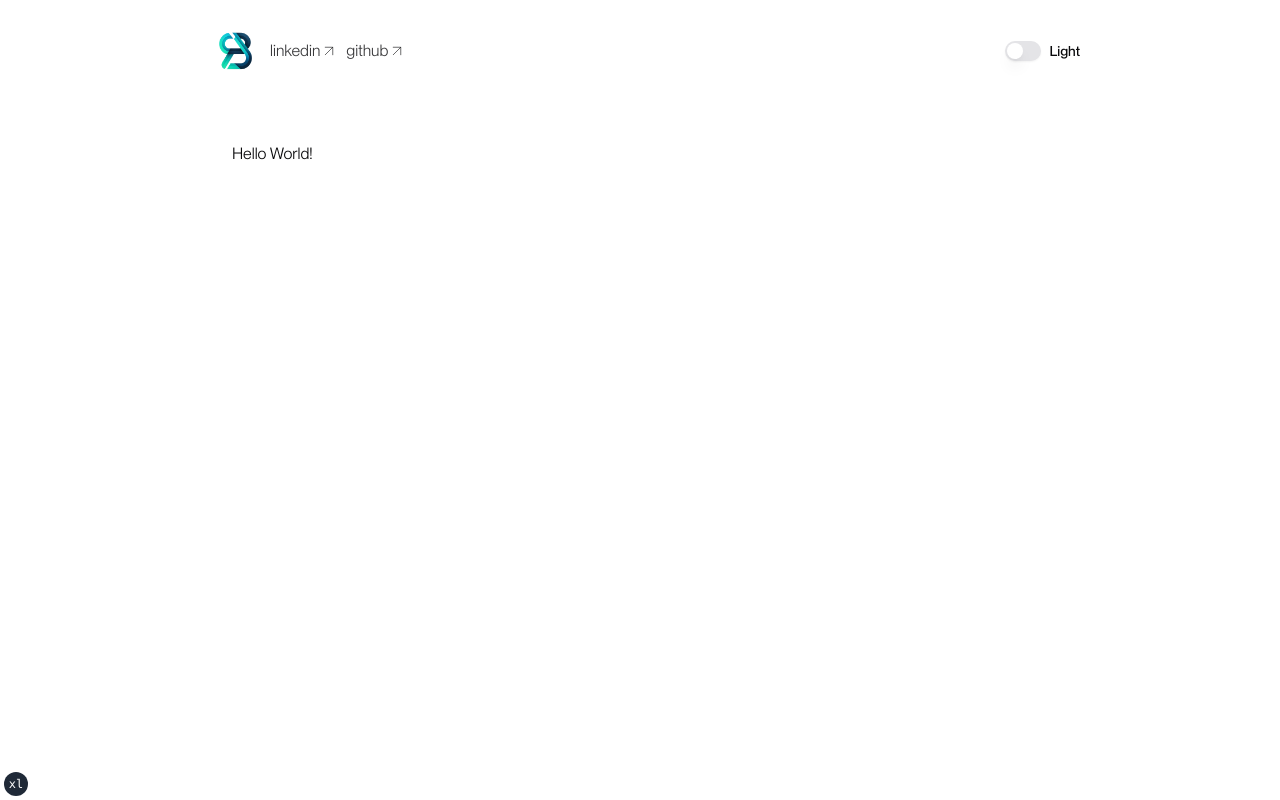
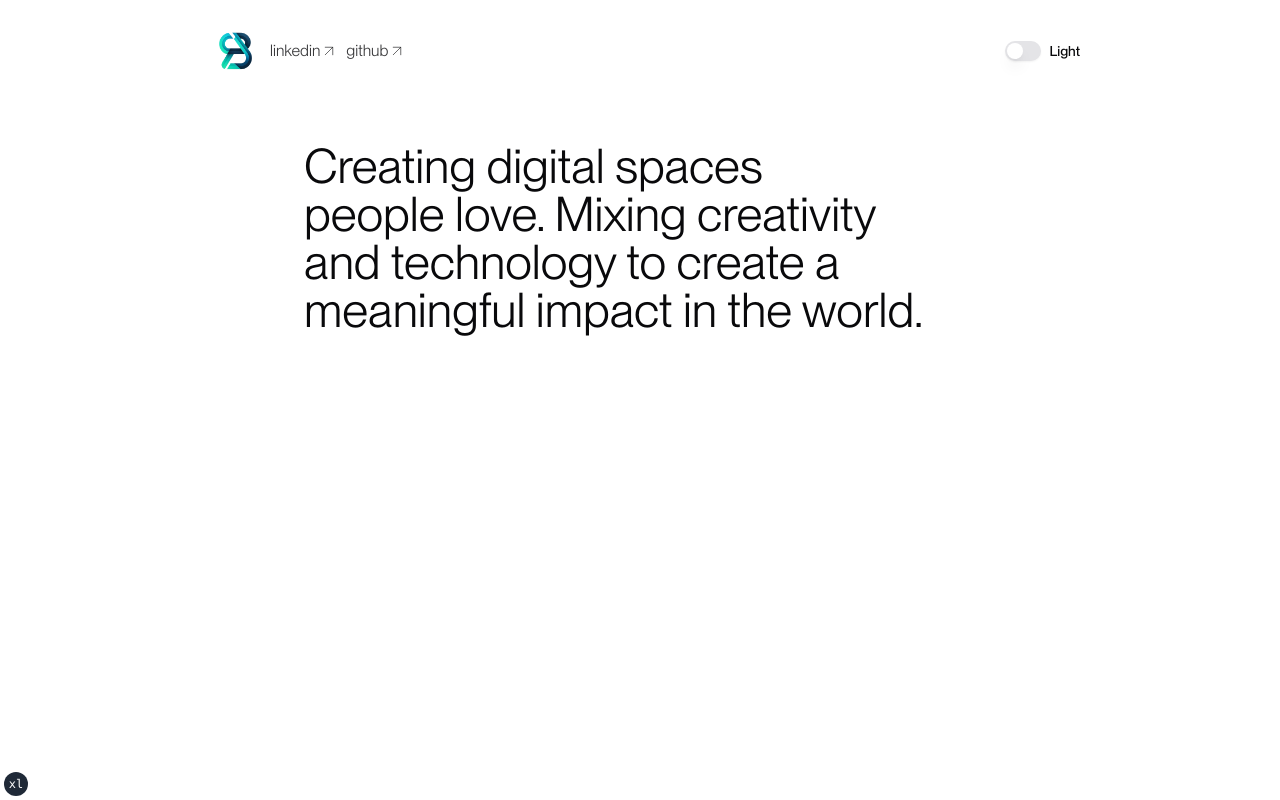
Before and after one commit to augustobritos/portfolio-v04, a Next.js app: page / in a window 1280 px wide. Built offline with nearby package versions, Linux system fonts and the light colour scheme.

Commit message:
add page header & hero

```diff
--- a/src/app/page.tsx
+++ b/src/app/page.tsx
@@ -1,8 +1,9 @@
+import Hero from "@/components/hero/hero";
 
 export default function Home() {
   return (
     <main className="flex flex-col mx-auto max-w-4xl p-10">
-    <h1>Hello World!</h1>
-  </main>
+      <Hero />
+    </main>
   );
 }
--- /dev/null
+++ b/src/components/hero/hero.tsx
@@ -0,0 +1,14 @@
+import { PageHeader, PageHeaderHeading } from "../shared/page-header";
+
+const Hero = () => {
+  return (
+    <PageHeader>
+      <PageHeaderHeading className="text-balance">
+        Creating digital spaces people love. Mixing creativity and technology to
+        create a meaningful impact in the world.
+      </PageHeaderHeading>
+    </PageHeader>
+  );
+};
+
+export default Hero;
--- /dev/null
+++ b/src/components/shared/page-header.tsx
@@ -0,0 +1,47 @@
+import { cn } from "@/lib/utils";
+import Text from "./text";
+import { ReactNode } from "react";
+
+export interface PageProps extends React.HTMLAttributes<HTMLElement> {
+  children: ReactNode;
+}
+
+function PageHeader({ className, children, ...props }: PageProps) {
+  return (
+    <section
+      className={cn("max-w-2xl mx-auto flex flex-col", className)}
+      {...props}
+    >
+      {children}
+    </section>
+  );
+}
+
+function PageHeaderHeading({ className, ...props }: PageProps) {
+  return <Text {...props} className={className} as="h1" size="hero" />;
+}
+
+function PageHeaderDescription({ className, ...props }: PageProps) {
+  return (
+    <Text {...props} className={cn("mt-4", className)} as="h2" size="subheading" />
+  );
+}
+
+function PageHeaderActions({ className, ...props }: PageProps) {
+  return (
+    <div
+      className={cn(
+        "flex w-full items-center justify-center space-x-4 py-6 md:pb-10",
+        className
+      )}
+      {...props}
+    />
+  );
+}
+
+export {
+  PageHeader,
+  PageHeaderHeading,
+  PageHeaderDescription,
+  PageHeaderActions,
+};
```
